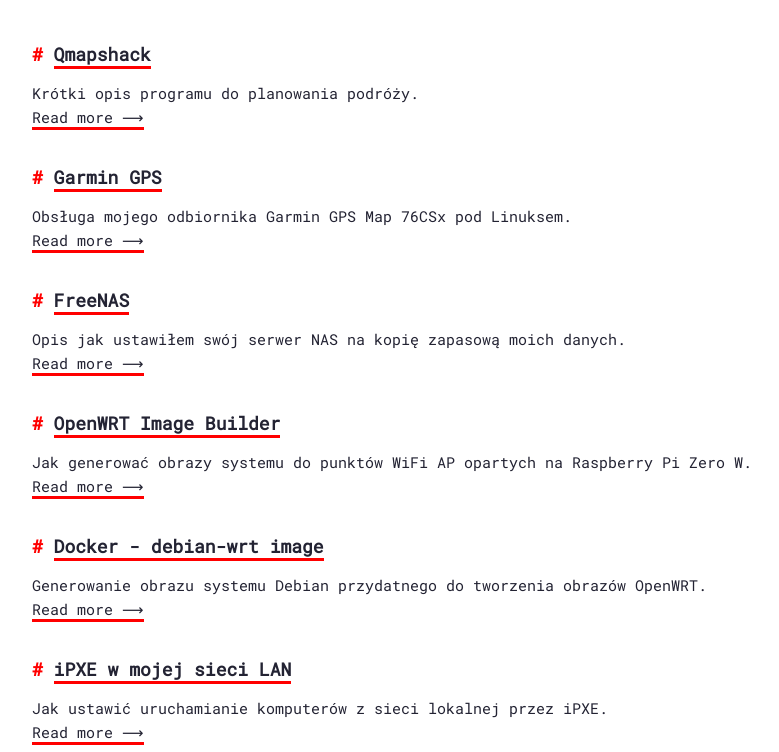
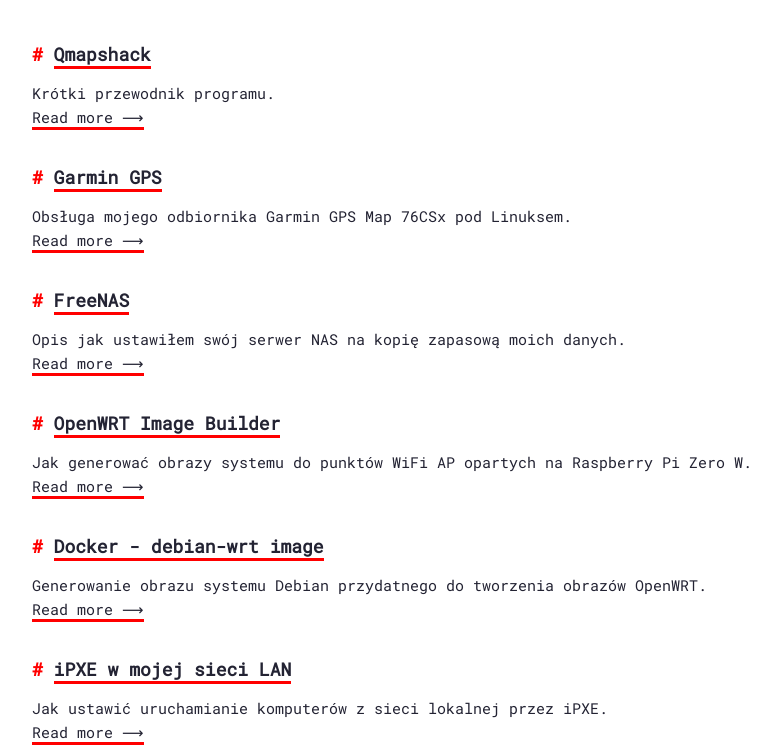
Before and after one commit to 0to2/0to2.github.io, a plain HTML site: page index.html in a window 1280 px wide. Shown: the part 48-800 px from the top of the page, without its empty margins (58-837 px from the left). Drawn offline with Linux system fonts and the light colour scheme.

Commit message:
rebuilding site śro, 29 kwi 2020, 02:33:07 CEST

```diff
--- a/index.html
+++ b/index.html
@@ -39,7 +39,7 @@
 					 </time>
 					<span class="description">
 
-						Krótki opis programu do planowania podróży.
+						Krótki przewodnik programu.
 
 					</span><br/>
 					<a href="/posts/it/qmapshack/">Read more ⟶</a>
```
Also changed, not shown: posts/it/qmapshack/index.html (+2 -2 lines).
